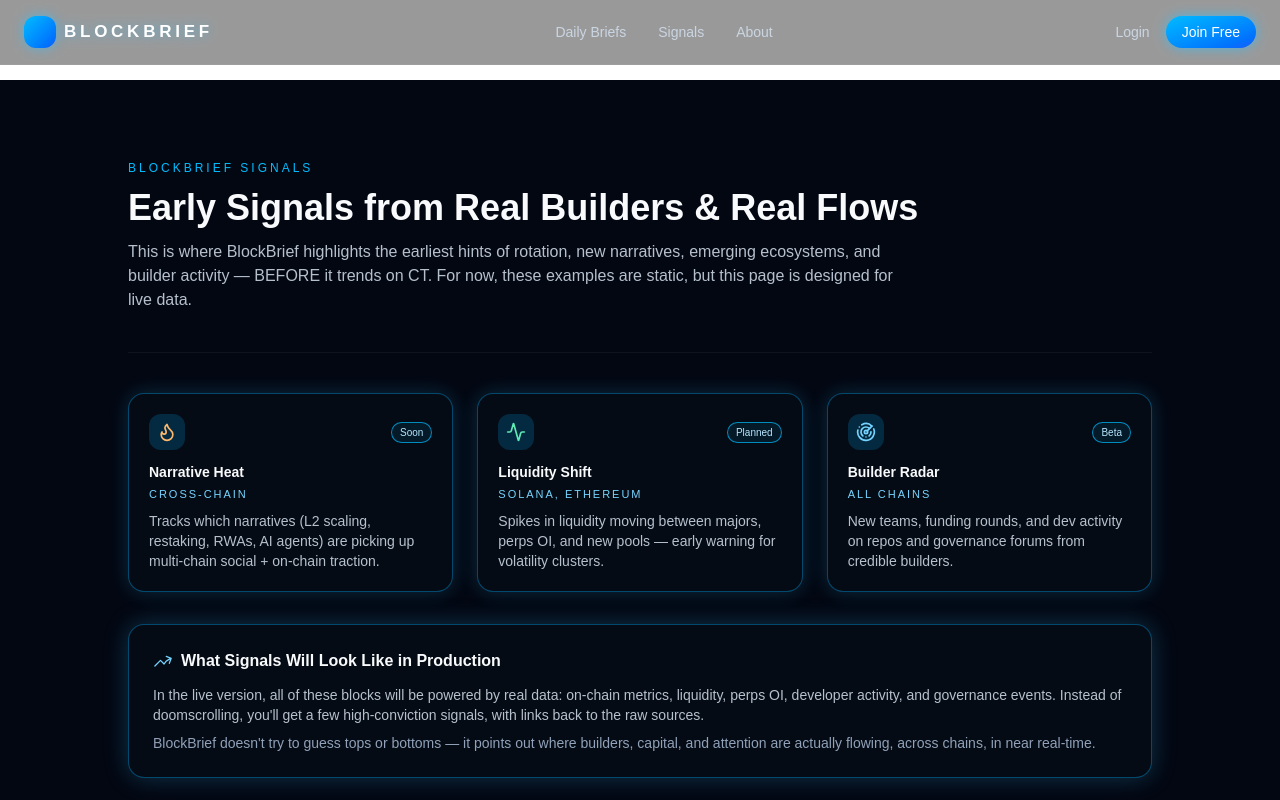
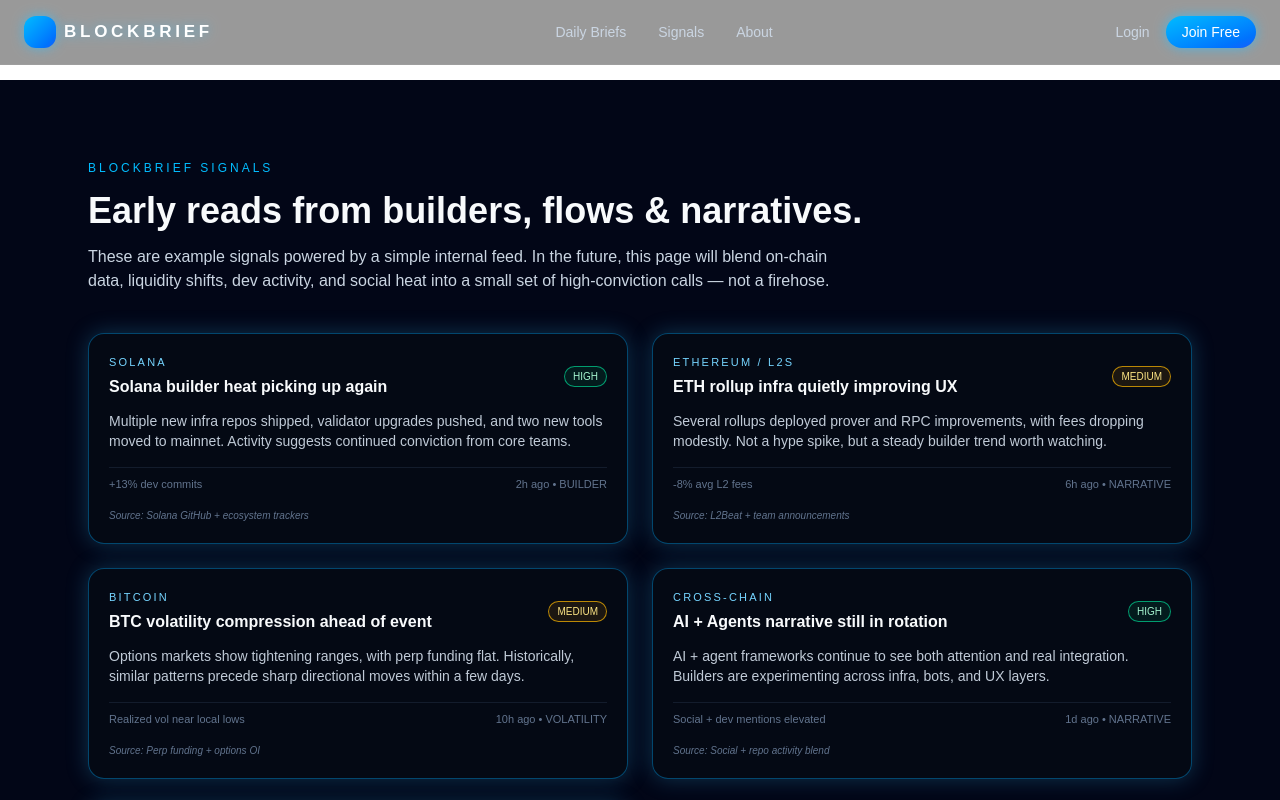
Before and after one commit to Burrah101/blockbrief-web, a Next.js app: page /signals in a window 1280 px wide. Shown: the top 800 px of the page. Built offline with nearby package versions, Linux system fonts and the light colour scheme.

Commit message:
Wire /signals to /api/signals mock data

```diff
--- /dev/null
+++ b/app/api/signals/route.ts
@@ -0,0 +1,86 @@
+// src/app/api/signals/route.ts
+import { NextResponse } from "next/server";
+
+type Signal = {
+  id: string;
+  title: string;
+  chain: string;
+  type: "narrative" | "flow" | "builder" | "volatility";
+  confidence: "low" | "medium" | "high";
+  change24h: string;
+  summary: string;
+  timeAgo: string;
+  source: string;
+};
+
+const MOCK_SIGNALS: Signal[] = [
+  {
+    id: "sol-builder-heat",
+    title: "Solana builder heat picking up again",
+    chain: "Solana",
+    type: "builder",
+    confidence: "high",
+    change24h: "+13% dev commits",
+    summary:
+      "Multiple new infra repos shipped, validator upgrades pushed, and two new tools moved to mainnet. Activity suggests continued conviction from core teams.",
+    timeAgo: "2h ago",
+    source: "Solana GitHub + ecosystem trackers",
+  },
+  {
+    id: "eth-rollup-infra",
+    title: "ETH rollup infra quietly improving UX",
+    chain: "Ethereum / L2s",
+    type: "narrative",
+    confidence: "medium",
+    change24h: "-8% avg L2 fees",
+    summary:
+      "Several rollups deployed prover and RPC improvements, with fees dropping modestly. Not a hype spike, but a steady builder trend worth watching.",
+    timeAgo: "6h ago",
+    source: "L2Beat + team announcements",
+  },
+  {
+    id: "btc-vol-compression",
+    title: "BTC volatility compression ahead of event",
+    chain: "Bitcoin",
+    type: "volatility",
+    confidence: "medium",
+    change24h: "Realized vol near local lows",
+    summary:
+      "Options markets show tightening ranges, with perp funding flat. Historically, similar patterns precede sharp directional moves within a few days.",
+    timeAgo: "10h ago",
+    source: "Perp funding + options OI",
+  },
+  {
+    id: "ai-narrative-rotation",
+    title: "AI + Agents narrative still in rotation",
+    chain: "Cross-chain",
+    type: "narrative",
+    confidence: "high",
+    change24h: "Social + dev mentions elevated",
+    summary:
+      "AI + agent frameworks continue to see both attention and real integration. Builders are experimenting across infra, bots, and UX layers.",
+    timeAgo: "1d ago",
+    source: "Social + repo activity blend",
+  },
+  {
+    id: "rwa-cooling",
+    title: "RWAs cooling vs. infra and L2s",
+    chain: "Cross-chain",
+    type: "flow",
+    confidence: "low",
+    change24h: "-12% volume vs last week",
+    summary:
+      "RWA tokens show declining relative volume and fewer new launches. Capital seems to be rotating back into infra, L2 scaling, and base layer plays.",
+    timeAgo: "1d ago",
+    source: "DEX/CEX volumes sample",
+  },
+];
+
+export async function GET() {
+  // In future: replace MOCK_SIGNALS with real API calls & data.
+  return NextResponse.json({
+    ok: true,
+    asOf: new Date().toISOString(),
+    signals: MOCK_SIGNALS,
+  });
+}
--- a/app/signals/page.tsx
+++ b/app/signals/page.tsx
@@ -1,107 +1,143 @@
 "use client";
 
-import { ArrowTrendingUpIcon } from "@heroicons/react/24/outline";
-import { Flame, Activity, Radar } from "lucide-react";
+import React, { useEffect, useState } from "react";
+
+type Signal = {
+  id: string;
+  title: string;
+  chain: string;
+  type: "narrative" | "flow" | "builder" | "volatility";
+  confidence: "low" | "medium" | "high";
+  change24h: string;
+  summary: string;
+  timeAgo: string;
+  source: string;
+};
 
 export default function SignalsPage() {
+  const [signals, setSignals] = useState<Signal[]>([]);
+  const [loading, setLoading] = useState(true);
+  const [error, setError] = useState<string | null>(null);
+
+  useEffect(() => {
+    async function loadSignals() {
+      try {
+        setLoading(true);
+        setError(null);
+
+        const res = await fetch("/api/signals");
+        const data = await res.json();
+
+        if (!res.ok || !data?.ok) {
+          throw new Error(data?.message || "Failed to load signals");
+        }
+
+        setSignals(data.signals || []);
+      } catch (err: any) {
+        console.error("Signals error:", err);
+        setError("Unable to load live signals right now.");
+      } finally {
+        setLoading(false);
+      }
+    }
+
+    loadSignals();
+  }, []);
+
   return (
-    <main className="min-h-screen bg-[#030712] text-slate-50 px-6 md:px-16 pb-24">
-      {/* PAGE HEADER */}
-      <section className="max-w-5xl mx-auto pt-16 md:pt-20 pb-10 border-b border-white/5">
-        <p className="text-[10px] md:text-xs tracking-[0.25em] text-sky-400 mb-3">
-          BLOCKBRIEF SIGNALS
-        </p>
-        <h1 className="text-3xl md:text-4xl font-semibold mb-3">
-          Early Signals from Real Builders &amp; Real Flows
-        </h1>
-        <p className="text-sm md:text-base text-slate-300/90 max-w-3xl">
-          This is where BlockBrief highlights the earliest hints of rotation, new narratives,
-          emerging ecosystems, and builder activity — BEFORE it trends on CT. For now,
-          these examples are static, but this page is designed for live data.
-        </p>
-      </section>
+    <main className="min-h-screen w-full bg-[#020617] text-slate-50">
+      <div className="mx-auto max-w-6xl px-6 py-20 space-y-10">
+        {/* HEADER */}
+        <section className="space-y-3">
+          <p className="text-[10px] md:text-xs tracking-[0.25em] text-sky-400 uppercase">
+            BLOCKBRIEF SIGNALS
+          </p>
+          <h1 className="text-3xl md:text-4xl font-bold leading-tight">
+            Early reads from builders, flows & narratives.
+          </h1>
+          <p className="text-sm md:text-base text-slate-300 max-w-3xl">
+            These are example signals powered by a simple internal feed. In the future, this page
+            will blend on-chain data, liquidity shifts, dev activity, and social heat into a small
+            set of high-conviction calls — not a firehose.
+          </p>
+        </section>
 
-      {/* SIGNAL GRID */}
-      <section className="max-w-5xl mx-auto pt-10 space-y-8">
-        {/* Row 1 */}
-        <div className="grid gap-6 md:grid-cols-3">
-          <SignalCard
-            icon={<Flame className="w-5 h-5 text-orange-300" />}
-            label="Narrative Heat"
-            chain="Cross-Chain"
-            description="Tracks which narratives (L2 scaling, restaking, RWAs, AI agents) are picking up multi-chain social + on-chain traction."
-            badge="Soon"
-          />
-          <SignalCard
-            icon={<Activity className="w-5 h-5 text-emerald-300" />}
-            label="Liquidity Shift"
-            chain="Solana, Ethereum"
-            description="Spikes in liquidity moving between majors, perps OI, and new pools — early warning for volatility clusters."
-            badge="Planned"
-          />
-          <SignalCard
-            icon={<Radar className="w-5 h-5 text-sky-300" />}
-            label="Builder Radar"
-            chain="All Chains"
-            description="New teams, funding rounds, and dev activity on repos and governance forums from credible builders."
-            badge="Beta"
-          />
-        </div>
+        {/* STATUS */}
+        {loading && (
+          <p className="text-xs md:text-sm text-slate-400">
+            Loading BlockBrief signals for you…
+          </p>
+        )}
+        {error && !loading && (
+          <p className="text-xs md:text-sm text-red-400">{error}</p>
+        )}
 
-        {/* Row 2 - Description Block */}
-        <div className="rounded-2xl border border-sky-500/40 bg-[#050b14] p-6 shadow-[0_0_25px_rgba(56,189,248,0.25)]">
-          <div className="flex items-center gap-2 mb-3">
-            <ArrowTrendingUpIcon className="w-5 h-5 text-sky-300" />
-            <h2 className="text-sm md:text-base font-semibold">
-              What Signals Will Look Like in Production
-            </h2>
-          </div>
-          <p className="text-xs md:text-sm text-slate-300/90 mb-2">
-            In the live version, all of these blocks will be powered by real data: on-chain
-            metrics, liquidity, perps OI, developer activity, and governance events. Instead of
-            doomscrolling, you&apos;ll get a few high-conviction signals, with links back to the raw
-            sources.
+        {/* SIGNAL GRID */}
+        {!loading && !error && (
+          <section className="grid gap-6 md:grid-cols-2">
+            {signals.map((signal) => (
+              <SignalCard key={signal.id} signal={signal} />
+            ))}
+          </section>
+        )}
+
+        {/* EXPLAINER */}
+        <section className="border-t border-slate-800 pt-8 mt-10">
+          <h2 className="text-sm md:text-base font-semibold mb-2">
+            How this evolves
+          </h2>
+          <p className="text-xs md:text-sm text-slate-400 max-w-3xl">
+            Right now these signals are coming from a mocked internal list — the pipes and structure
+            are live, but the data is static. Step by step, this feed will be wired into real APIs:
+            on-chain metrics, DEX volumes, perp funding, GitHub repos, governance forums and more.
           </p>
-          <p className="text-xs md:text-sm text-slate-400">
-            BlockBrief doesn&apos;t try to guess tops or bottoms — it points out where builders,
-            capital, and attention are actually flowing, across chains, in near real-time.
-          </p>
-        </div>
-      </section>
+        </section>
+      </div>
     </main>
   );
 }
 
-function SignalCard({
-  icon,
-  label,
-  chain,
-  description,
-  badge,
-}: {
-  icon: React.ReactNode;
-  label: string;
-  chain: string;
-  description: string;
-  badge: string;
-}) {
+/* ------------- Subcomponent ------------- */
+
+function SignalCard({ signal }: { signal: Signal }) {
+  const badgeColor =
+    signal.confidence === "high"
+      ? "bg-emerald-500/10 border-emerald-400/70 text-emerald-200"
+      : signal.confidence === "medium"
+      ? "bg-amber-500/10 border-amber-400/70 text-amber-200"
+      : "bg-slate-500/10 border-slate-400/70 text-slate-200";
+
   return (
-    <article className="rounded-2xl border border-sky-500/40 bg-[#050b14] p-5 shadow-[0_0_20px_rgba(56,189,248,0.2)] flex flex-col justify-between">
-      <div className="flex items-center justify-between mb-3">
-        <div className="inline-flex h-9 w-9 items-center justify-center rounded-xl bg-sky-500/20">
-          {icon}
+    <article className="rounded-2xl border border-sky-500/40 bg-[#050b14]/80 p-5 shadow-[0_0_22px_rgba(56,189,248,0.25)] flex flex-col justify-between gap-3">
+      <div className="flex items-center justify-between gap-3">
+        <div>
+          <p className="text-[11px] uppercase tracking-[0.2em] text-sky-300">
+            {signal.chain}
+          </p>
+          <h3 className="text-sm md:text-base font-semibold text-slate-50 mt-1">
+            {signal.title}
+          </h3>
         </div>
-        <span className="text-[10px] rounded-full border border-sky-400/70 px-2 py-0.5 text-sky-200 bg-sky-500/10">
-          {badge}
+        <span
+          className={
+            "text-[10px] rounded-full border px-2 py-0.5 " + badgeColor
+          }
+        >
+          {signal.confidence.toUpperCase()}
         </span>
       </div>
-      <div className="space-y-1">
-        <h3 className="text-sm font-semibold">{label}</h3>
-        <p className="text-[11px] uppercase tracking-[0.18em] text-sky-300">
-          {chain}
-        </p>
-        <p className="mt-2 text-xs md:text-sm text-slate-300/90">{description}</p>
+
+      <p className="text-xs md:text-sm text-slate-300/95">{signal.summary}</p>
+
+      <div className="flex items-center justify-between text-[11px] text-slate-500 mt-1 pt-2 border-t border-slate-800/60">
+        <span>{signal.change24h}</span>
+        <span>
+          {signal.timeAgo} • {signal.type.toUpperCase()}
+        </span>
       </div>
+      <p className="text-[10px] text-slate-500 mt-1 italic">
+        Source: {signal.source}
+      </p>
     </article>
   );
 }
```
